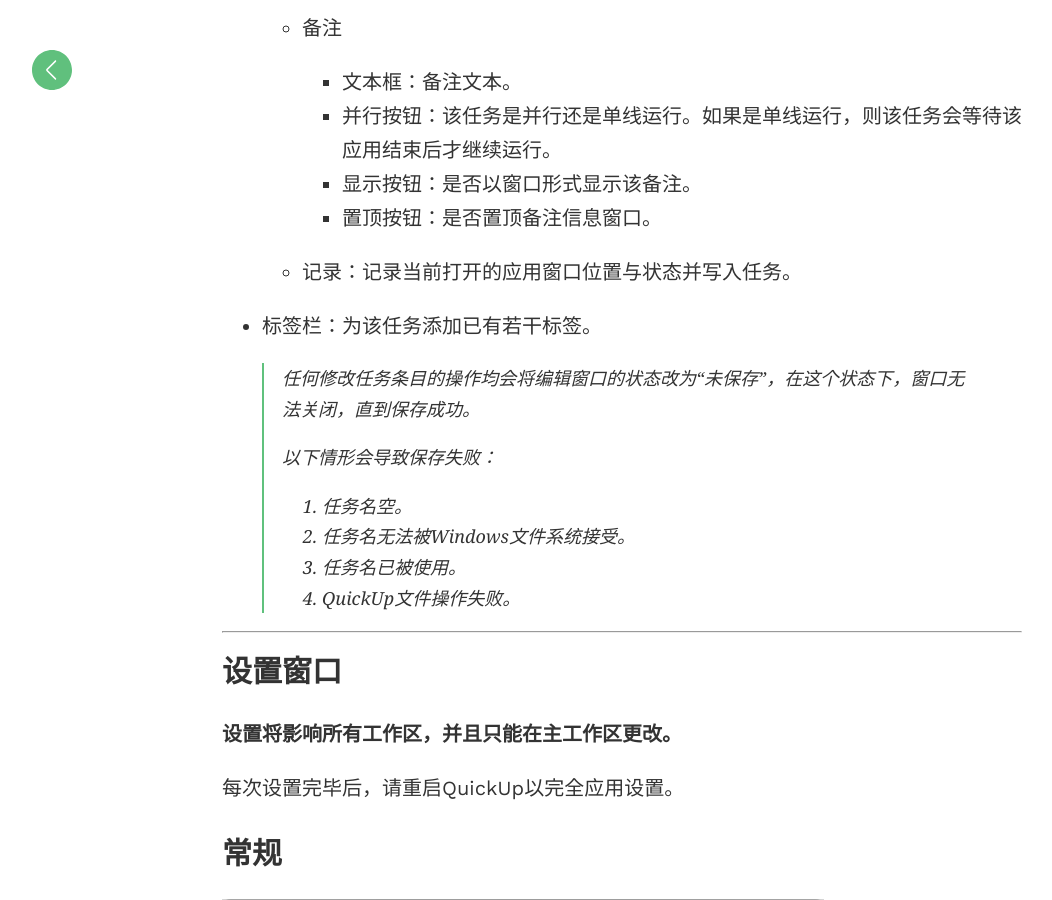
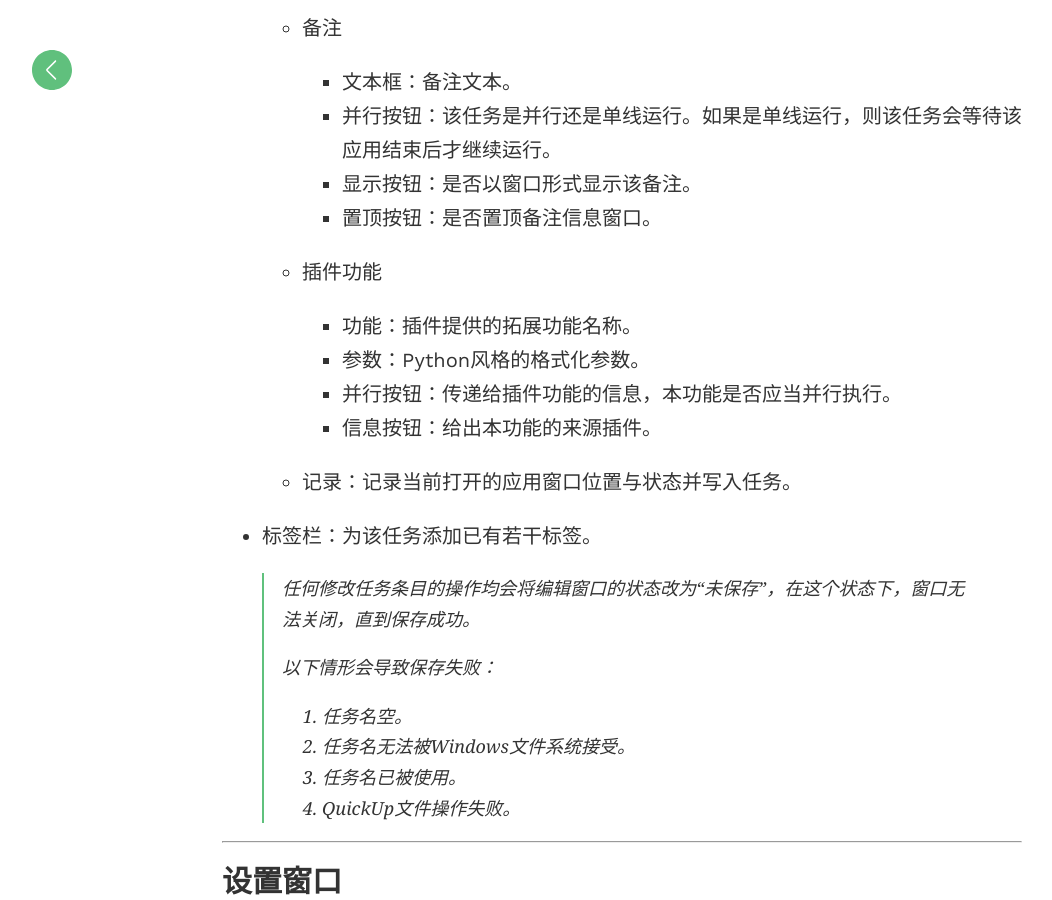
Before and after one commit to Smart-Space/QuickUp, a Jekyll site: the page built from docs/_pages/document.md, in a window 1280 px wide and 900 px high, scrolled down 4146 px. Shown: the whole window, without its empty margins (18-1070 px from the left). Built offline with Jekyll 4.4.1, drawn with Linux system fonts in a browser that asks for light colours.

Commit message:
添加插件描述、更新项目简介

```diff
--- a/docs/_pages/document.md
+++ b/docs/_pages/document.md
@@ -93,6 +93,13 @@ permalink: /document/
     - 并行按钮：该任务是并行还是单线运行。如果是单线运行，则该任务会等待该应用结束后才继续运行。
     - 显示按钮：是否以窗口形式显示该备注。
     - 置顶按钮：是否置顶备注信息窗口。
+
+  - 插件功能
+
+    - 功能：插件提供的拓展功能名称。
+    - 参数：Python风格的格式化参数。
+    - 并行按钮：传递给插件功能的信息，本功能是否应当并行执行。
+    - 信息按钮：给出本功能的来源插件。
 
   - 记录：记录当前打开的应用窗口位置与状态并写入任务。
 
```
Also changed, not shown: docs/_pages/document-en.md (+10 -0 lines), readme.md.
